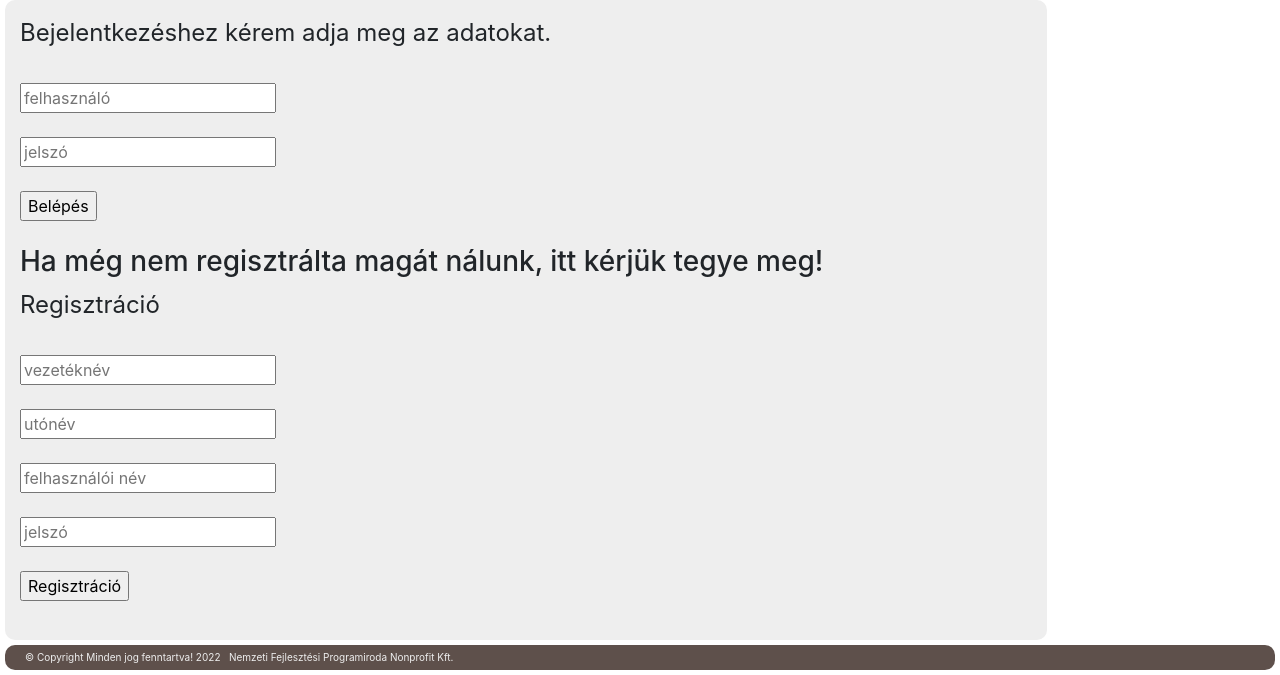
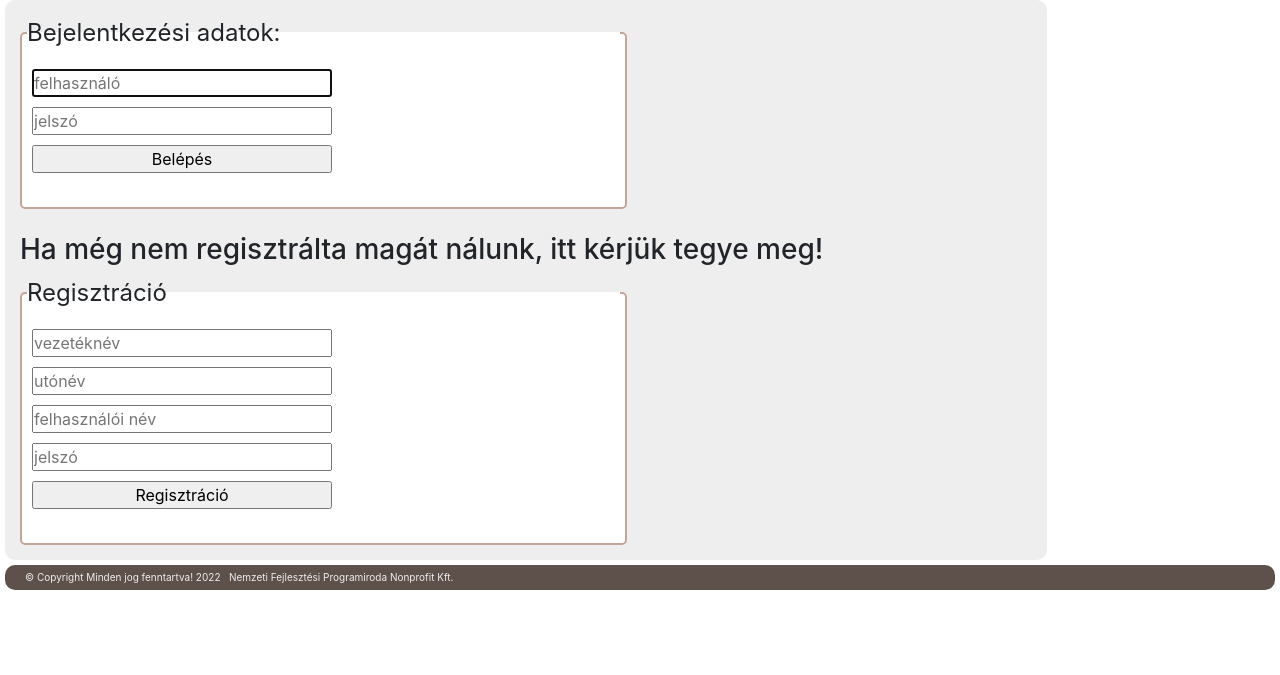
Before and after one commit to h-zsanett/webprog1_hf, a PHP site: page /index.php?page=sitelogin in a window 1280 px wide. Shown: the part 156-831 px from the top of the page. After the commit the page ends 746 px from the top, so only its background shows below. Run offline with PHP 8.4, Linux system fonts and the light colour scheme.

Commit message:
Changed style

```diff
--- a/styles/style.css
+++ b/styles/style.css
@@ -19,21 +19,13 @@ div#wrapper {
     margin: 5px;
 }
 
-aside {
-    display: inline;
-    vertical-align: top;
-}
-
-aside.hover
-{
-    color:#000000;
-}
-
 nav {
     top: 0px;
     border-radius: 10px;
     background-color: #5e504b;
     text-decoration: none;
+    display: inline;
+    vertical-align: top;
 }
 
 nav ul {
@@ -142,7 +134,7 @@ div.kep img {
 
 div#content header{
     border-radius: 10px;
-    background-color: #5e504b;
+    background-color: #5E504B;
     padding: 2px 2px 2px 10px ;
     margin: 2px ;
     color: #eeeeee;
@@ -154,6 +146,7 @@ div#content header{
     width: 100%;
 
 }
+
 .imagedate {
     margin: 0px;
     padding: 0px;
@@ -162,3 +155,24 @@ div#content header{
     font-style: italic;
     font-size:x-small;
 }
+
+.reg_login {
+    background-color: white;
+    width: 60%;
+    border-radius: 5px;
+    border-width: 2px;
+    padding: 5px;
+    border: 2px solid #c5a599;
+}
+
+.reg_login_input{
+    padding: 0px;
+    margin: 5px;
+    width: 80% ;
+    max-width: 300px;
+}
+
+#reg_login_form{
+    padding: 0px;
+    margin: 0px;
+ }
--- a/templates/index.tpl.php
+++ b/templates/index.tpl.php
@@ -23,7 +23,6 @@
 		<?php if(isset($_SESSION['login'])) { ?>Bejelentkezve: <strong><?= $_SESSION['csn']." ".$_SESSION['un']." (".$_SESSION['login'].")" ?></strong><?php } ?>
 	</header>
     <div id="wrapper">
-        <aside id="nav">
 		<nav class="navbar navbar-expand-sm">
 			<button class="navbar-toggler" type="button" data-toggle="collapse" data-target="#collapsibleNavbar">
 				<span class="navbar-toggler-icon"></span>
@@ -41,7 +40,6 @@
 				<?php } ?>
 			</ul>
 		</nav>
-        </aside>
         <div id="content">
             <?php include("./templates/pages/{$keres['fajl']}.tpl.php"); ?>
         </div>
--- a/templates/pages/sitelogin.tpl.php
+++ b/templates/pages/sitelogin.tpl.php
@@ -1,23 +1,22 @@
-    <form action = "?page=loggedin" method = "post">
-      <fieldset>
-        <legend>Bejelentkezéshez kérem adja meg az adatokat.</legend>
-        <br>
-        <input type="text" name="username" placeholder="felhasználó" required><br><br>
-        <input type="password" name="passwd" placeholder="jelszó" required><br><br>
-        <input type="submit" name="sitelogin" value="Belépés">
+    <form id="reg_login_form" action = "?page=loggedin" method = "post">
+      <fieldset class="reg_login">
+        <legend>Bejelentkezési adatok:</legend>
+        <input class="reg_login_input" type="text" name="username" placeholder="felhasználó" required autofocus><br>
+        <input class="reg_login_input" type="password" name="passwd" placeholder="jelszó" required><br>
+        <input class="reg_login_input" type="submit" name="sitelogin" value="Belépés">
         <br>&nbsp;
       </fieldset>
     </form>
+    <br>
     <h3>Ha még nem regisztrálta magát nálunk, itt kérjük tegye meg!</h2>
     <form action = "?page=reg" method = "post">
-      <fieldset>
+      <fieldset class="reg_login">
         <legend>Regisztráció</legend>
-        <br>
-        <input type="text" name="vezeteknev" placeholder="vezetéknév" required><br><br>
-        <input type="text" name="keresztnev" placeholder="utónév" required><br><br>
-        <input type="text" name="username" placeholder="felhasználói név" required><br><br>
-        <input type="password" name="passwd" placeholder="jelszó" required><br><br>
-        <input type="submit" name="reg" value="Regisztráció">
+        <input class="reg_login_input" type="text" name="vezeteknev" placeholder="vezetéknév" required><br>
+        <input class="reg_login_input" type="text" name="keresztnev" placeholder="utónév" required><br>
+        <input class="reg_login_input" type="text" name="username" placeholder="felhasználói név" required><br>
+        <input class="reg_login_input" type="password" name="passwd" placeholder="jelszó" required><br>
+        <input class="reg_login_input" type="submit" name="reg" value="Regisztráció">
         <br>&nbsp;
       </fieldset>
     </form>
```
Lines whose indentation alone changed are shown as unchanged.
